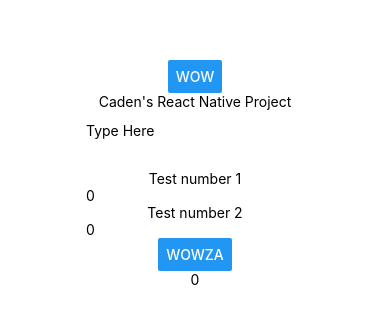
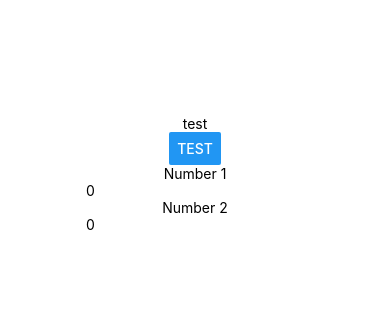
Before and after one commit to YoHypixel/Learning-React-Native, a React Native app: screen / in a window 390 px wide. Shown: the part 248-572 px from the top of the page. Built offline with nearby package versions, Linux system fonts and the light colour scheme.

Commit message:
calculator Baby

```diff
--- a/App.js
+++ b/App.js
@@ -2,61 +2,33 @@ import { StatusBar } from 'expo-status-bar';
 import React, { useState } from 'react';
 import { StyleSheet, Text, View, TextInput, Button} from 'react-native';
 
-const button = () => {
-  alert('button Pressed')
-}
 
 
 const App = () => {
 
+const [number, SetNumber] = useState("");
+const [number2, SetNumber2] = useState("");
+const [test, SetTest] = useState("")
 
-  const button = () => {
-    alert('button Pressed')
-  }
-  const [num2, SetNum2] = useState(0)
-  const [num1, SetNum1] = useState(0);
-  const [text, setText] = useState('');
-  const [total, SetTotal] = useState(num1 + num2);
-
-
-    const test = () => {
-    const total1 = num1 + num2;
-    SetTotal(total1)
-  }
+const testlol = () => {
+  alert(parseInt(number) + parseInt(number2))
+}
 
   return (
     <View style={styles.container}>
       <StatusBar style="dark" />
-      <Button onPress={button} title="Wow"/>
 
-      <Text>Caden's React Native Project</Text>
-      <TextInput
+        <Text>test</Text>
+        <Button
 
-      keyboardType='number-pad'
-      style={{height: 40, padding: 10}}
-      placeholder="Type Here"
-      onChangeText={text1 => setText(text1)}
-      defaultValue={text}
-      />
-      <Text style={{padding: 10, fontSize: 12}}>
-        {text}
-      </Text>
+        onPress={testlol}
+        title="test"
+        />
+        <Text>Number 1</Text>
+        <TextInput defaultValue="0" keyboardType='number-pad' onChangeText={text => SetNumber(text)}/>
 
-      <Text>Test number 1</Text>
-      <TextInput keyboardType='number-pad' placeholder = "test"
-      placeholder = "test1"
-      onChange={num1 => SetNum1(parceInt(num1))}
-      defaultValue={num1}/>
-
-      <Text>Test number 2</Text>
-      <TextInput keyboardType='number-pad' placeholder = "test2"
-      onChange={num2 => SetNum2(parceInt(num2))}
-      defaultValue={num2}
-      />
-
-      <Button onPress={test} title="WOWZA"/>
-
-      <Text>{total}</Text>
+        <Text>Number 2</Text>
+        <TextInput defaultValue="0" keyboardType='number-pad' onChangeText={text => SetNumber2(text)}/>
 
     </View>
   );
```
